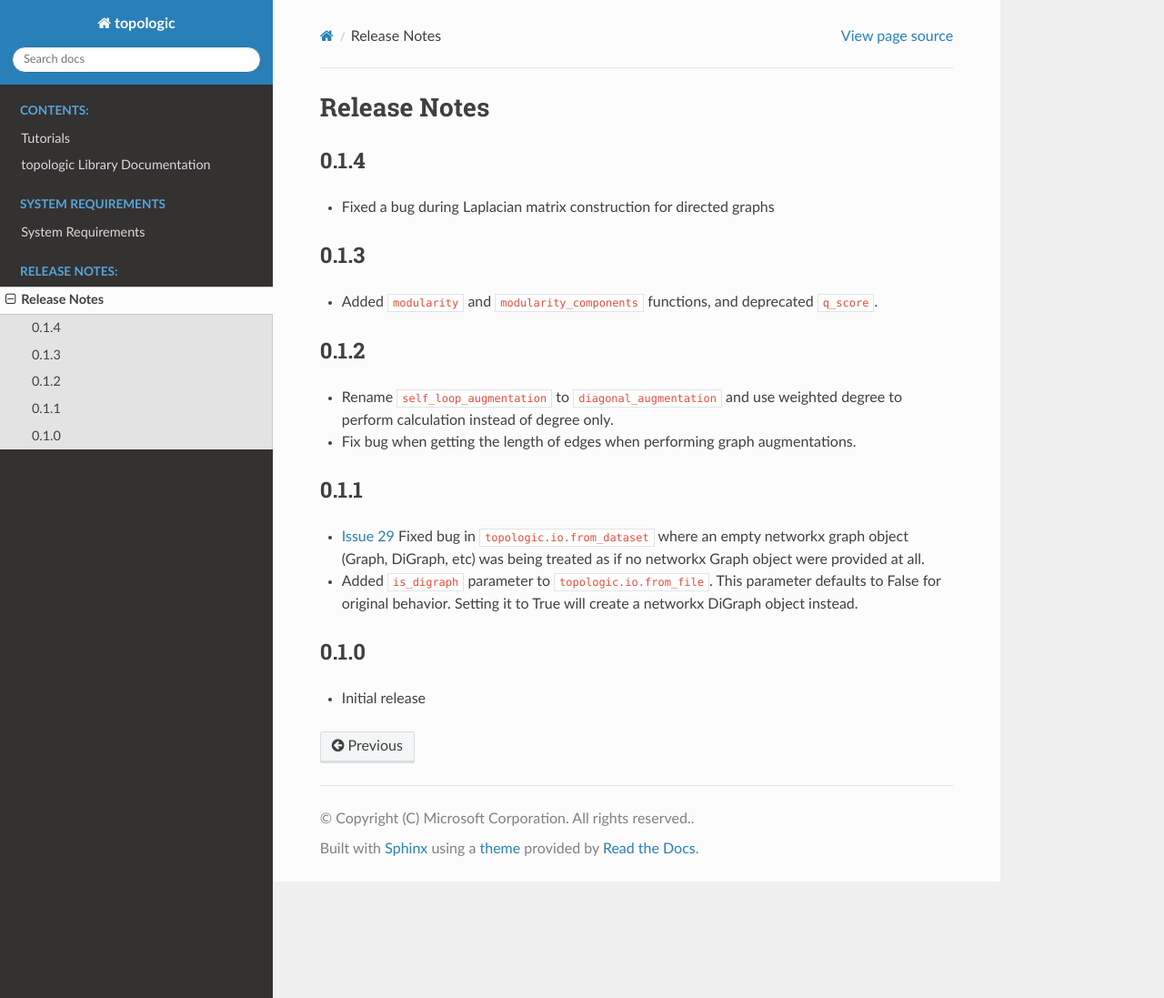
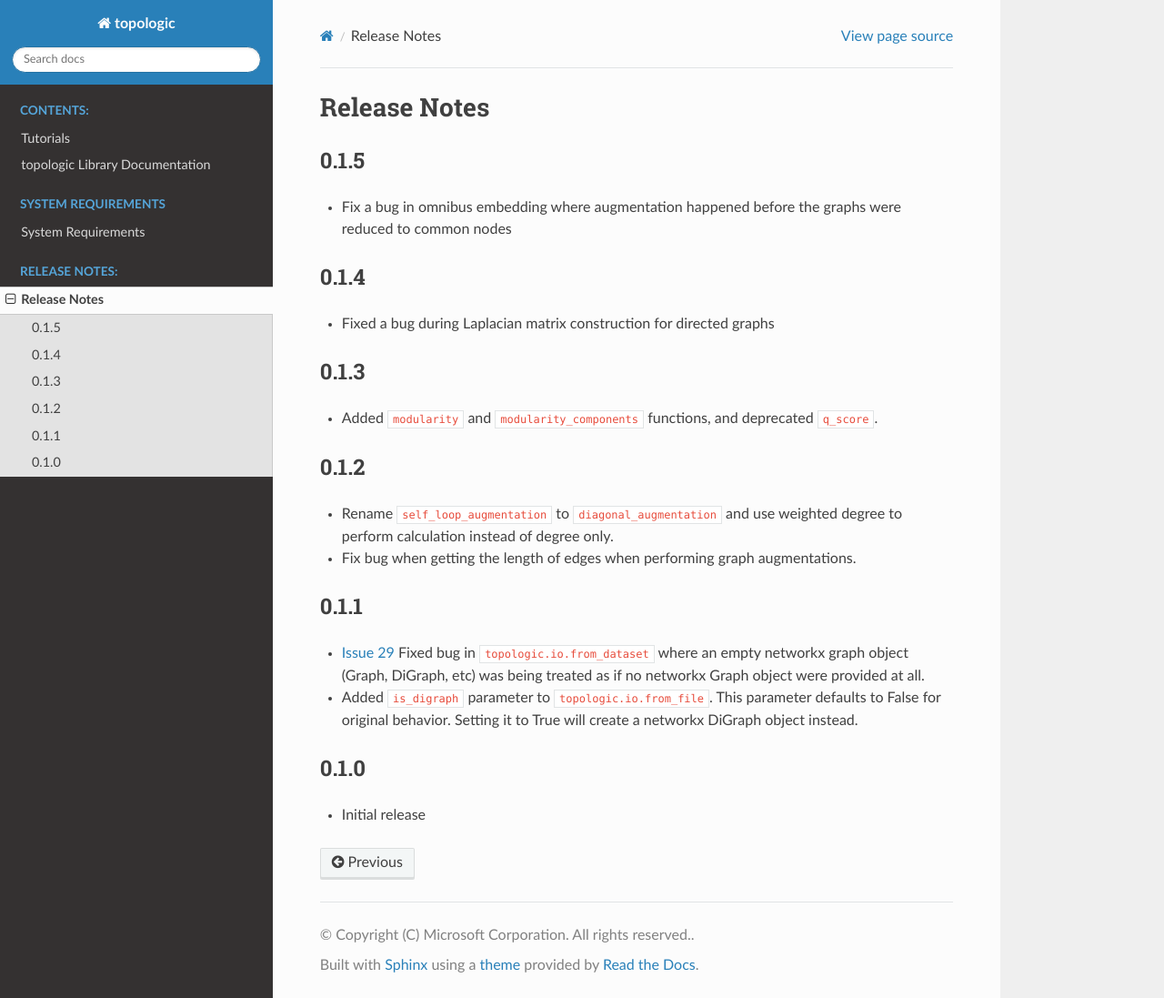
Before and after one commit to microsoft/topologic, a Sphinx documentation site: the page built from docs/release_notes.md, in a window 1280 px wide and 1097 px high. Shown: the whole window at 91% size. Built offline with Sphinx 7.4.7 and the Read the Docs theme 2.0.0, drawn with Linux system fonts in a browser that asks for light colours.

Commit message:
Update release notes and version number

```diff
--- a/docs/release_notes.md
+++ b/docs/release_notes.md
@@ -1,4 +1,6 @@
 # Release Notes
+## 0.1.5
+- Fix a bug in omnibus embedding where augmentation happened before the graphs were reduced to common nodes
 ## 0.1.4
 - Fixed a bug during Laplacian matrix construction for directed graphs
 ## 0.1.3
--- a/topologic/version/version.py
+++ b/topologic/version/version.py
@@ -10,7 +10,7 @@ __all__: List[str] = ["version", "name"]
 name = "topologic"
 
 # manually updated
-__semver = "0.1.4"
+__semver = "0.1.5"
 #  full version (may be same as __semver on release)
 __version_file = "version.txt"
 
```
